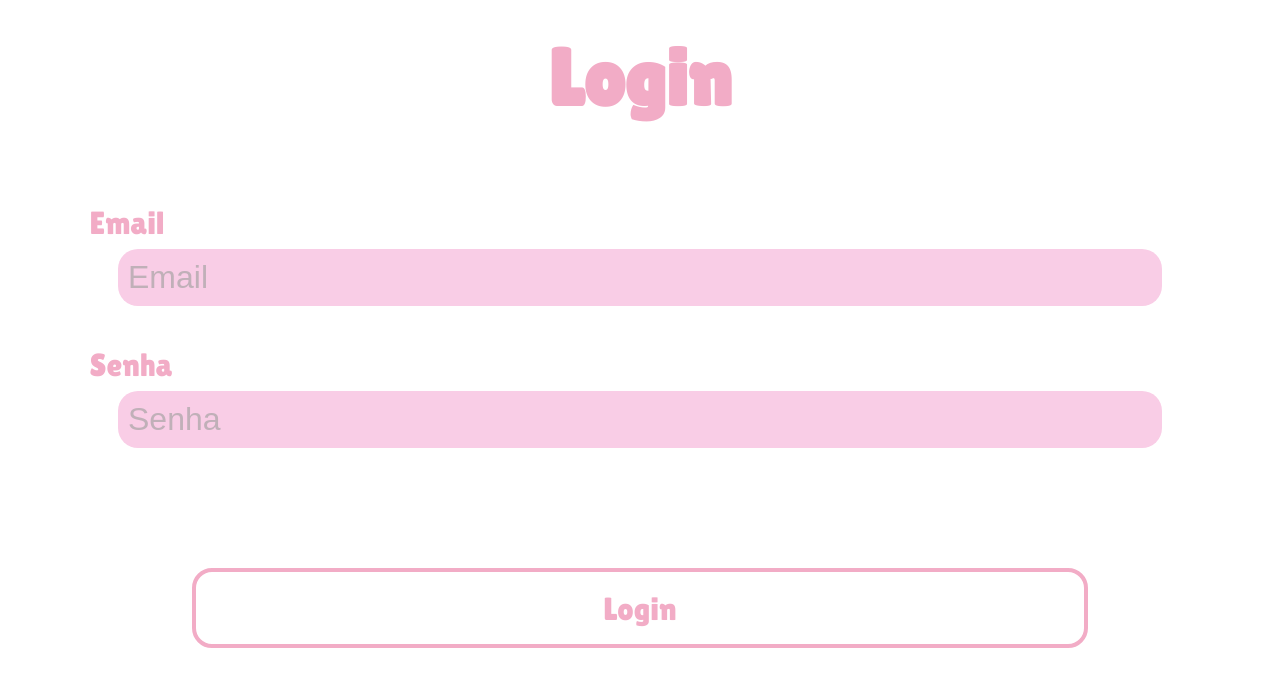
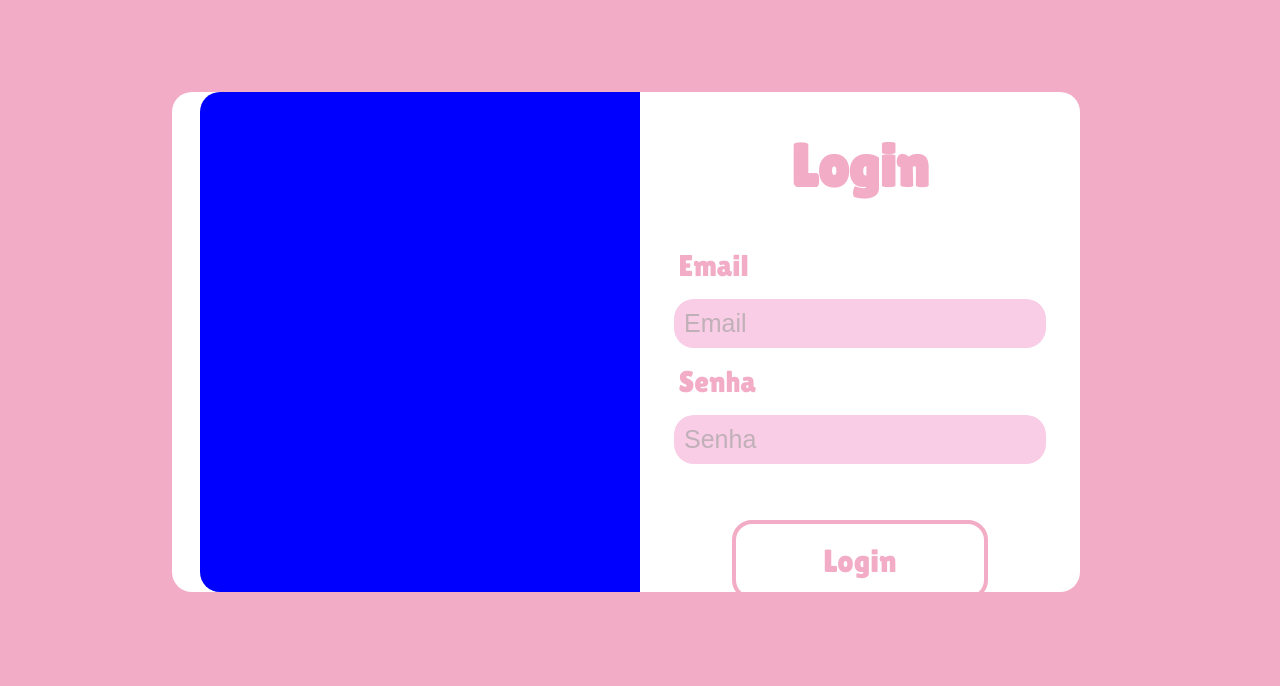
Before and after one commit to Miguel-Trabuco/Pagina-de-login, a plain HTML site: page index.html in a window 1280 px wide. Drawn offline with nearby package versions, Linux system fonts and the light colour scheme.

Commit message:
Pagina de Login 1.3

```diff
--- a/index.html
+++ b/index.html
@@ -10,7 +10,7 @@
 </head>
 <body>
     <main id="main">
-        <img src="" alt="" id="sky">
+        <div id="sky"></div>
         <section id="login">
             <form id="form">
                 <h1 id="login_title">Login</h1>
@@ -27,11 +27,12 @@
             </form>
         </section>
         <section id="done">
+            <span class="material-symbols-outlined" id="check">check</span>
             <h1 id="done_title">Concluido</h1>
         </section>
     </main>
     <div id="load">
-            <div id="load_circle"></div>
+        <div id="load_circle"></div>
     </div>
 
     <script>
@@ -62,6 +63,7 @@
         form.addEventListener('submit', loading => {
             loading.preventDefault()
             load.style.animation = 'load 4s'
+            done.style.animation = 'done 4s'
             done.style.zIndex = '1'
         })
     </script>
--- a/style.css
+++ b/style.css
@@ -41,6 +41,7 @@ input{
     padding: 10px;
     width: 80%;
     border-radius: 20px;
+    outline: none;
 }
 
 input::placeholder{
@@ -105,6 +106,26 @@ input::placeholder{
     width: 100%;
     height: 100%;
     background-color: white;
+    display: flex;
+    flex-direction: column;
+    align-items: center;
+    justify-content: center;
+    gap: 5vh;
+}
+
+#check{
+    color: #F2ACC6;
+    font-size: 30vh;
+    z-index: 1;
+    position: unset;
+    top: 0;
+    right: 0;
+}
+
+#done_title{
+    font-size: 9vh;
+    font-family: 'Lilita One', "cursive";
+    color: #F2ACC6;
 }
 
 @keyframes loading{
@@ -122,11 +143,11 @@ input::placeholder{
         z-index: -5;
     }
     5%{
-        backdrop-filter: blur(5px);
+        backdrop-filter: blur(10px);
         z-index: 5;
     }
     95%{
-        backdrop-filter: blur(5px);
+        backdrop-filter: blur(10px);
         z-index: 5;
     }
     100%{
@@ -134,3 +155,105 @@ input::placeholder{
         z-index: -5;
     }
 }
+
+@keyframes done{
+    0%{
+        z-index: -1;
+    }
+    95%{
+        z-index: -1;
+    }
+    100%{
+        z-index: 1;
+    }
+}
+
+@media screen and (min-width: 1024px){
+    body{
+        background-color: #F2ACC6;
+        display: flex;
+        justify-content: center;
+    }
+    main{
+        margin-top: 11.5vh;
+        background-color: white;
+        width: 880px;
+        height: 500px;
+        border-radius: 20px;
+        display: flex;
+        flex-direction: row;
+        justify-content: center;
+    }
+    #sky{
+        display: block;
+        width: 50%;
+        height: 100%;
+        background-color: blue;
+        border-radius: 20px 0 0 20px;
+    }
+    #login{
+        width: 50%;
+    }
+    #login_title{
+        font-size: 60px;
+        margin: 5vh 0 4vh 0;
+    }
+    label{
+        align-self: flex-start;
+        font-size: 30px;
+        margin: 2vh 0vw 2vh 3vw;
+    }
+    input{
+        font-size: 25px;
+        padding: 10px;
+    }
+    #span_btn{
+        margin-top: 7vh;
+    }
+    #submit{
+        background-image: linear-gradient(to right, #F2ACC6 50%, transparent 50%);
+        background-size: 200%;
+        border: 4px solid #F2ACC6;
+        font-size: 4vh;
+        font-family: 'Lilita One', "cursive";
+        color: #F2ACC6;
+        padding: 0px;
+        width: 20vw;
+        height: 10vh;
+        cursor: pointer;
+        background-position: 100%;
+        transition: background-position 0.5s;
+
+    }
+    .material-symbols-outlined{
+        position: absolute;
+        top: 59vh;
+        right: 22vw;
+        color: rgba(161, 160, 160, 0.65);
+        cursor: pointer;
+        z-index: -1;
+    }
+
+    #submit:hover{
+        background-position: 0%;
+        color: white;
+    }
+
+    #done{
+        display: flex;
+        position: absolute;
+        top: 11.5vh;
+        right: 17.8vw;
+        border-radius: 20px;
+        width: 880px;
+        height: 500px;
+    }
+    #load{
+        position: absolute;
+        top: 11.5vh;
+        left: 17.8vw;
+        border-radius: 20px;
+        width: 880px;
+        height: 500px;
+    }
+}
```
